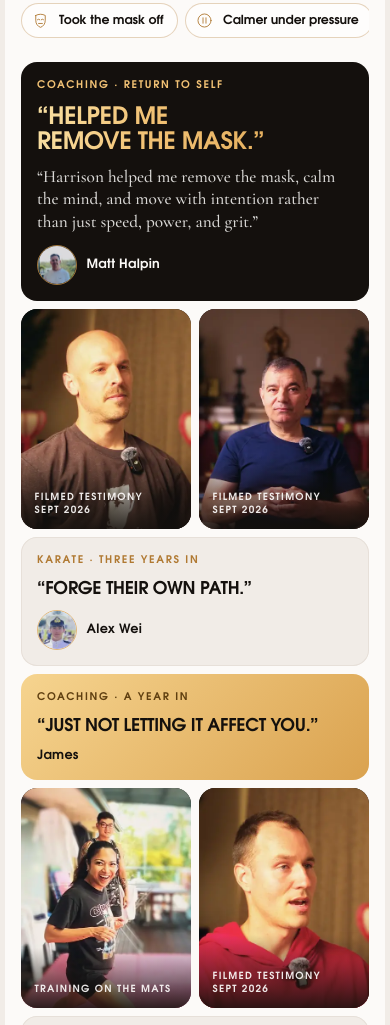
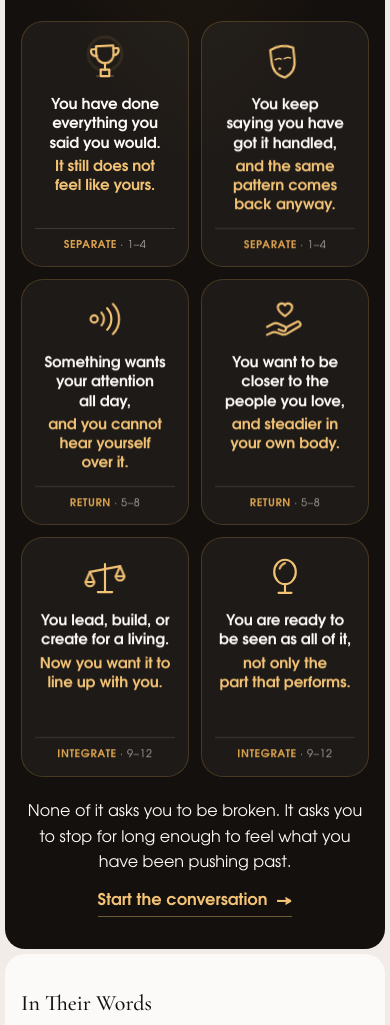
Before and after one commit to neuronestaudio/HarrisonSaito, an Astro site: page / in a window 390 px wide. Shown: the part 6341-7366 px from the top of the page. Built offline with nearby package versions, Linux system fonts and the light colour scheme; Astro itself is replaced by a stand-in of ours; some packages are replaced by stand-ins of ours; no server answers; animation ran at ten frames a second.

Commit message:
Who Return to Self is for: six squares under the twelve weeks
Dion, 25 Sep, with a reference board: "just below Return to Self, below the
12 week, have who Return to Self is for — similar to this, but on brand to our
colour palette, and adopt the rationale with the Return to Self voice (a lot of
through lines)."

The rationale off the board, in our words and without the gendering: what you
have built and how little it feels like yours; the "I've got it handled" that
keeps bringing the same pattern back; the noise that takes the day; wanting to
be closer to people and steadier in your own body; leading or building or
creating and wanting it to line up with you; being ready to be seen as all of
it, not only the part that performs. Nothing repeats a line from the hero's
beat — that panel is the diagnosis and it gates the walk, this one is
recognition.

The through line is literal. Every card names the key that picks it up —
Separate, Return, Integrate, two cards each, in order — so the panel answers
the twelve weeks directly above it instead of being a second list of symptoms.
On a phone the label keeps the numbers and drops the word "Weeks", because the
whole of it will not hold one line and a key alone on a line is what fit.ts
exists to prevent.

The ground flips to ink. Cream above, white below, three card grids in a row:
the dark panel keeps them apart, and it is where the gold marks look like they
cost something. Dark glass tiles on a gold hairline, a fall of gold from the
top edge, and the marks from the site's own set at 68px — the cards keep the
fy__card class so the icon system draws each one on as it reveals.

Also: the marks built from an ellipse (the mirror, the footsteps) arrived
fully drawn while the rest of their strokes grew in — morel.css holds
:is(path, circle) at stroke-dashoffset 1 and an ellipse is neither. Same rule,
same clock, everywhere they are used.

The six lines are OURS, written to the brief — data/audience.ts marks them
`new` and they need Harrison's OK before they are treated as his.

Measured: six squares, 3x2 desk / 2x3 phone, 16.6:1 on the line, 10.5:1 on the
gold and the marks, 0 overflow at five widths, 1,576 text blocks x 5 widths
with 0 lone-word lines, audit 37/37.

Co-Authored-By: Claude Opus 5 (1M context) <noreply@anthropic.com>

```diff
--- a/src/components/MorelHome.astro
+++ b/src/components/MorelHome.astro
@@ -26,6 +26,7 @@ import {
 } from '../data/morel';
 import { forYouIcon, PLAY_ICON } from '../lib/morel-icons';
 import Wall from './Wall.astro';
+import WhoFor from './WhoFor.astro';
 
 const book = (href: string) => href === '/book';
 ---
@@ -77,6 +78,11 @@ const book = (href: string) => href === '/book';
       </div>
     </div>
   </section>
+
+  <!-- ============ WHO IT IS FOR: the six, under the twelve weeks ============
+       Dion, 25 Sep. Recognition, not diagnosis — the hero's beat does that —
+       and every card names the key that picks it up. Words: data/audience.ts -->
+  <WhoFor />
 
   <!-- ============ THE WALL: what they took with them (data/wall.ts) ============ -->
   <Wall />
--- /dev/null
+++ b/src/components/WhoFor.astro
@@ -0,0 +1,177 @@
+---
+/**
+ * Who Return to Self is for — the panel directly under the twelve weeks.
+ *
+ * Dion, 25 Sep 2026, with a reference board: six squares, a mark on each, one
+ * line, centred, "on brand to our colour palette… adopt the rationale with the
+ * Return to Self voice (a lot of through lines)".
+ *
+ * The ground flips to ink here. The twelve weeks above it are cream and the
+ * wall below it is white, so a dark panel keeps three card grids from running
+ * into one another, and it is where the gold marks look like they cost
+ * something. The words are src/data/audience.ts; this file is the panel.
+ *
+ * Each card ends with the key that picks it up — Separate, Return, Integrate,
+ * two cards each, in order — so the panel answers the section above it instead
+ * of being a second list. The marks are the site's own (lib/morel-icons.ts);
+ * the cards keep the `fy__card` class so the icon system draws them on reveal.
+ */
+import { AUDIENCE, AUDIENCE_SECTION } from '../data/audience';
+import { forYouIcon } from '../lib/morel-icons';
+---
+
+<section class="section section--dark on-dark wf" id="who-for" data-section="who-for">
+  <div class="wide">
+    <header class="wf__head">
+      <p class="eyebrow wf__eyebrow">{AUDIENCE_SECTION.label}</p>
+      <h2 class="reveal" set:html={AUDIENCE_SECTION.title} />
+      <p class="fs-sm wf__lede reveal">{AUDIENCE_SECTION.lede}</p>
+    </header>
+
+    <div class="wf__grid" data-stagger>
+      {AUDIENCE.map((c, i) => (
+        <article class="fy__card wf__card reveal" style={`--k:${i}`}>
+          <Fragment set:html={forYouIcon(c.icon)} />
+          <p class="wf__line">{c.text} <strong>{c.emphasis}</strong></p>
+          <p class="wf__thread"><span>{c.key}</span><i aria-hidden="true"> · </i><em>Weeks </em>{c.weeks.replace(/^Weeks\s*/, '')}</p>
+        </article>
+      ))}
+    </div>
+
+    <div class="wf__foot reveal">
+      <p class="wf__note">{AUDIENCE_SECTION.foot}</p>
+      <a
+        class="wf__cta"
+        href={AUDIENCE_SECTION.cta.href}
+        data-track="cta_click"
+        data-track-label={`Who it is for — ${AUDIENCE_SECTION.cta.label}`}
+        data-track-section="who-for"
+      >{AUDIENCE_SECTION.cta.label}<span aria-hidden="true">→</span></a>
+    </div>
+  </div>
+</section>
+
+<style>
+  /* ---- the ground -------------------------------------------------------
+     Ink, with one soft fall of gold from the top edge so the panel has a
+     centre to it. Sized explicitly — an unsized radial shows its disc. */
+  .wf { position: relative; isolation: isolate; overflow: hidden; padding-block: var(--sp-100); }
+  .wf::before {
+    content: '';
+    position: absolute;
+    inset: 0;
+    z-index: -1;
+    background: radial-gradient(62% 58% at 50% -6%, rgba(218, 162, 79, 0.16) 0%, rgba(218, 162, 79, 0.05) 45%, rgba(218, 162, 79, 0) 78%);
+  }
+
+  /* ---- the head ---------------------------------------------------------
+     Centred, like the board he sent, and narrow enough that the title breaks
+     where it should rather than where the container ends. */
+  .wf__head {
+    max-width: 880px;
+    margin: 0 auto clamp(26px, 3.4vw, 52px);
+    text-align: center;
+  }
+  .wf__eyebrow { color: rgba(252, 250, 248, 0.82); }
+  .wf__head h2 { margin: 0 0 var(--sp-40); max-width: 22ch; margin-inline: auto; }
+  .wf__lede { margin: 0 auto; max-width: 62ch; color: rgba(252, 250, 248, 0.8); }
+
+  /* ---- the six ----------------------------------------------------------
+     Squares (Dion, 18 Sep: "so the 6 boxes can be like squares"), held to a
+     narrower column than the section so they stay square and the row does not
+     stretch into letterboxes on a wide screen. */
+  .wf__grid {
+    display: grid;
+    grid-template-columns: repeat(3, minmax(0, 1fr));
+    gap: clamp(12px, 1.3vw, 18px);
+    max-width: 1080px;
+    margin-inline: auto;
+  }
+  .wf__card {
+    aspect-ratio: 1 / 1;
+    align-items: center;
+    justify-content: center;
+    gap: clamp(14px, 1.6vw, 22px);
+    padding: clamp(18px, 2vw, 30px);
+    text-align: center;
+    /* dark glass, the same grammar as the dark quote lists */
+    background: rgba(255, 255, 255, 0.045);
+    border: 1px solid rgba(218, 162, 79, 0.22);
+    border-radius: 22px;
+  }
+  .wf__card:hover {
+    background: rgba(255, 255, 255, 0.07);
+    border-color: rgba(242, 194, 117, 0.6);
+    box-shadow: 0 18px 44px rgba(0, 0, 0, 0.4);
+  }
+  .wf__card :global(.fy__icon) { width: clamp(46px, 4.6vw, 68px); height: clamp(46px, 4.6vw, 68px); color: #f2c275; }
+
+  /* The line. Sentence case here, unlike the badge fragments on the hero:
+     these are whole sentences, and set in caps at this length they shout. */
+  .wf__card .wf__line {
+    margin: 0;
+    text-transform: none;
+    font-size: clamp(1rem, 0.92rem + 0.5vw, 1.32rem);
+    line-height: 1.28;
+    color: #fcfaf8;
+    text-wrap: balance;
+  }
+  .wf__card .wf__line :global(strong) { display: block; margin-top: 0.28em; color: #f2c275; }
+
+  /* The through line: the key that picks this card up, and when. */
+  .wf__card .wf__thread {
+    margin: auto 0 0;
+    padding-top: clamp(10px, 1.1vw, 15px);
+    width: 100%;
+    border-top: 1px solid rgba(252, 250, 248, 0.14);
+    font-family: var(--font-base);
+    font-size: clamp(0.66rem, 0.6rem + 0.2vw, 0.78rem);
+    font-weight: 500;
+    letter-spacing: 0.1em;
+    text-transform: uppercase;
+    color: rgba(252, 250, 248, 0.62);
+  }
+  .wf__card .wf__thread span { color: #daa24f; font-weight: 700; }
+  .wf__card .wf__thread em { font-style: normal; }
+
+  /* ---- the foot ---------------------------------------------------------- */
+  .wf__foot {
+    max-width: 680px;
+    margin: clamp(22px, 2.6vw, 38px) auto 0;
+    display: grid;
+    justify-items: center;
+    gap: clamp(12px, 1.4vw, 20px);
+    text-align: center;
+  }
+  .wf__note { margin: 0; max-width: 56ch; font-size: var(--fs-xs); color: rgba(252, 250, 248, 0.72); }
+  .wf__cta {
+    display: inline-flex;
+    align-items: center;
+    gap: 0.5em;
+    color: #f2c275;
+    font-weight: 700;
+    text-decoration: none;
+    border-bottom: 1px solid rgba(242, 194, 117, 0.42);
+    padding-bottom: 2px;
+    transition: color 0.3s ease, border-color 0.3s ease;
+  }
+  .wf__cta span { transition: transform 0.3s var(--ease-out-quart); }
+  .wf__cta:hover { color: #fcfaf8; border-color: #fcfaf8; }
+  .wf__cta:hover span { transform: translateX(4px); }
+
+  @media (max-width: 900px) {
+    .wf__grid { grid-template-columns: repeat(2, minmax(0, 1fr)); max-width: 640px; }
+  }
+  @media (max-width: 560px) {
+    /* Two up still on a phone — six stacked squares is a page of scrolling
+       for one idea. They drop their square and take the height they need. */
+    .wf__card { aspect-ratio: auto; min-height: 15rem; gap: 12px; padding: 16px 13px 14px; }
+    .wf__card .wf__line { font-size: 0.94rem; }
+    /* At two cards to a phone row the whole label will not hold one line, and
+       a key left alone on a line of its own is exactly what fit.ts forbids. The
+       weeks are still there, the word "Weeks" is not: "INTEGRATE · 9–12". */
+    .wf__card .wf__thread { letter-spacing: 0.05em; font-size: 0.68rem; }
+    .wf__card .wf__thread em { display: none; }
+    .wf__foot { flex-direction: column; align-items: center; }
+  }
+</style>
--- /dev/null
+++ b/src/data/audience.ts
@@ -0,0 +1,124 @@
+/**
+ * Who Return to Self is for — the panel under the twelve weeks.
+ *
+ * Dion, 25 Sep 2026: a "who this is for" block directly below the twelve-week
+ * section, built on the layout he sent (icon, one line, centred, six squares),
+ * in our palette and our voice, "with a lot of through lines".
+ *
+ * The through line is literal. Every card names the key that picks it up —
+ * Separate, Return, Integrate — so the panel reads as the answer to the
+ * section directly above it rather than a second list of symptoms. Two cards
+ * to each key, in order, so a scan down the grid walks the twelve weeks.
+ *
+ * It is NOT the hero's beat. That panel is the diagnosis (badges.ts: what is
+ * running you, one comment ruining a day, guilt at doing nothing) and it gates
+ * the walk. This one is recognition: what you have built, what it costs, and
+ * what you want instead. Nothing here repeats a line from the beat set.
+ *
+ * Provenance, the same rule the badges follow: `kind` says where a line came
+ * from, and every line written for this panel is `new` — OURS, written to
+ * Dion's brief and to the positioning, not quoted from Harrison. They need his
+ * OK before they are treated as his words.
+ */
+export type Key = 'Separate' | 'Return' | 'Integrate';
+
+export type AudienceCard = {
+  /** a mark from lib/morel-icons.ts */
+  icon: string;
+  /** the lead-in, in the site's register */
+  text: string;
+  /** the gold half — the turn in the sentence */
+  emphasis: string;
+  /** the key that picks this one up, and when */
+  key: Key;
+  weeks: string;
+  /** what else on the page this card threads to, for whoever edits it next */
+  thread: string;
+  kind: 'new' | 'his' | 'site';
+  source: string;
+};
+
+export const AUDIENCE_SECTION = {
+  label: 'The Fit',
+  title: 'Who <mark>Return to Self</mark> is for.',
+  lede:
+    'For the person who has already done it the hard way. You do not need more push — push is how you got here, and lately it is what it costs. If two or three of these land, these are your twelve weeks, and each one is picked up by one of the three keys above.',
+  foot:
+    'None of it asks you to be broken. It asks you to stop for long enough to feel what you have been pushing past.',
+  cta: { label: 'Start the conversation', href: '/book' },
+};
+
+export const AUDIENCE: AudienceCard[] = [
+  {
+    icon: 'trophy',
+    text: 'You have done everything you said you would.',
+    emphasis: 'It still does not feel like yours.',
+    key: 'Separate',
+    weeks: 'Weeks 1–4',
+    thread: 'The hero — "Break the habits you never chose" — and his own line in the intro: the tools that made him succeed were the ones that kept him in a life that was not his.',
+    kind: 'new',
+    source: 'Dion, 25 Sep 2026, written to the reference layout ("achieved traditional success, but want to feel deeply fulfilled and alive") in the site\'s voice.',
+  },
+  {
+    icon: 'mask',
+    text: 'You keep saying you have got it handled,',
+    emphasis: 'and the same pattern comes back anyway.',
+    key: 'Separate',
+    weeks: 'Weeks 1–4',
+    thread: 'The patterns carousel at the foot of the page — "Which one is running you?" — and the first pill on the wall, "Took the mask off".',
+    kind: 'new',
+    source: 'Dion, 25 Sep 2026, written to the reference layout ("tired of pretending you\'ve got it handled while repeating the same old patterns").',
+  },
+  {
+    icon: 'echo',
+    text: 'Something wants your attention all day,',
+    emphasis: 'and you cannot hear yourself over it.',
+    key: 'Return',
+    weeks: 'Weeks 5–8',
+    thread: 'The lede of the twelve weeks: the world has never been louder, and the more of your attention you hand over the harder it is to hear what is actually yours.',
+    kind: 'new',
+    source: 'Dion\'s voice brief, 25 Sep 2026: the overstimulating world, the distraction hijacking the dopamine system, and Return to Self as the pause that regulates it.',
+  },
+  {
+    icon: 'hands',
+    text: 'You want to be closer to the people you love,',
+    emphasis: 'and steadier in your own body.',
+    key: 'Return',
+    weeks: 'Weeks 5–8',
+    thread: 'The second key — where it started, trained in the body, not in theory — and the wall, where people say the ones around them felt the difference.',
+    kind: 'new',
+    source: 'Dion, 25 Sep 2026, written to the reference layout ("deeper intimacy, greater health, emotional resilience").',
+  },
+  {
+    icon: 'scale',
+    text: 'You lead, build, or create for a living.',
+    emphasis: 'Now you want it to line up with you.',
+    key: 'Integrate',
+    weeks: 'Weeks 9–12',
+    thread: 'The positioning: achieved a great deal and still disconnected from it. The third key is where the discipline and the strength stay, and start answering to you.',
+    kind: 'new',
+    source: 'Dion, 25 Sep 2026, written to the reference layout ("a leader, entrepreneur or creator who feels out of alignment internally").',
+  },
+  {
+    icon: 'mirror',
+    text: 'You are ready to be seen as all of it,',
+    emphasis: 'not only the part that performs.',
+    key: 'Integrate',
+    weeks: 'Weeks 9–12',
+    thread: 'The close, and the pills above the wall — present, less reactive, the mask off, the courage for a hard conversation.',
+    kind: 'new',
+    source: 'Dion, 25 Sep 2026, written to the reference layout ("ready to lead from peace, not pressure, and to be seen in all of who you are").',
+  },
+];
+
+/* The keys these cards hand off to are the ones in the section above (the
+   PHASES in morel-source.ts). If a key is ever renamed there, this throws
+   rather than leaving a card pointing at a stage that no longer exists. */
+import { PHASES } from './morel-source';
+const KEYS = new Set(PHASES.map((p) => p.name));
+for (const c of AUDIENCE) {
+  if (!KEYS.has(c.key)) throw new Error(`audience.ts: "${c.key}" is not one of the three keys`);
+}
+
+/** Lines written for this panel, not quoted — they need Harrison's OK. */
+export const newLines = () => AUDIENCE.filter((c) => c.kind === 'new');
```
Also changed, not shown: src/styles/morel-overrides.css (+12 -0 lines).
